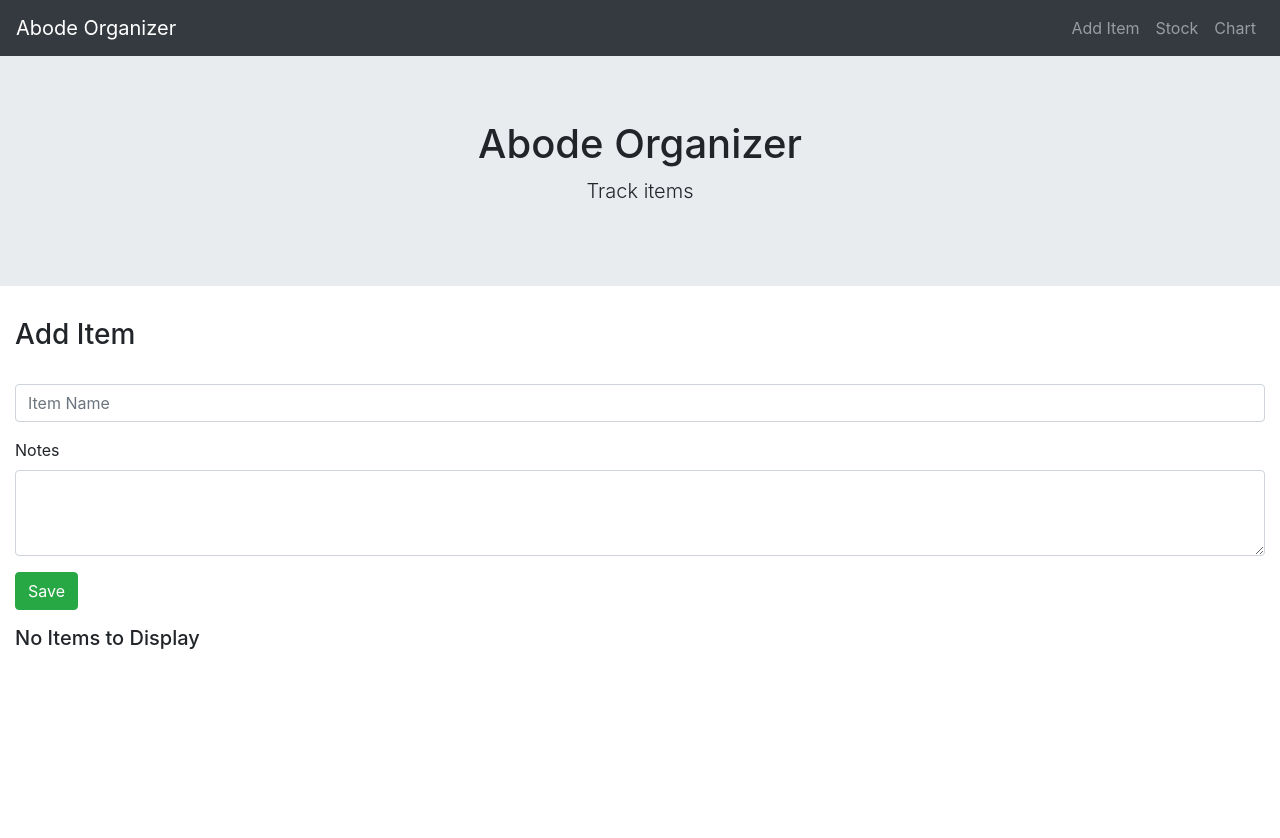
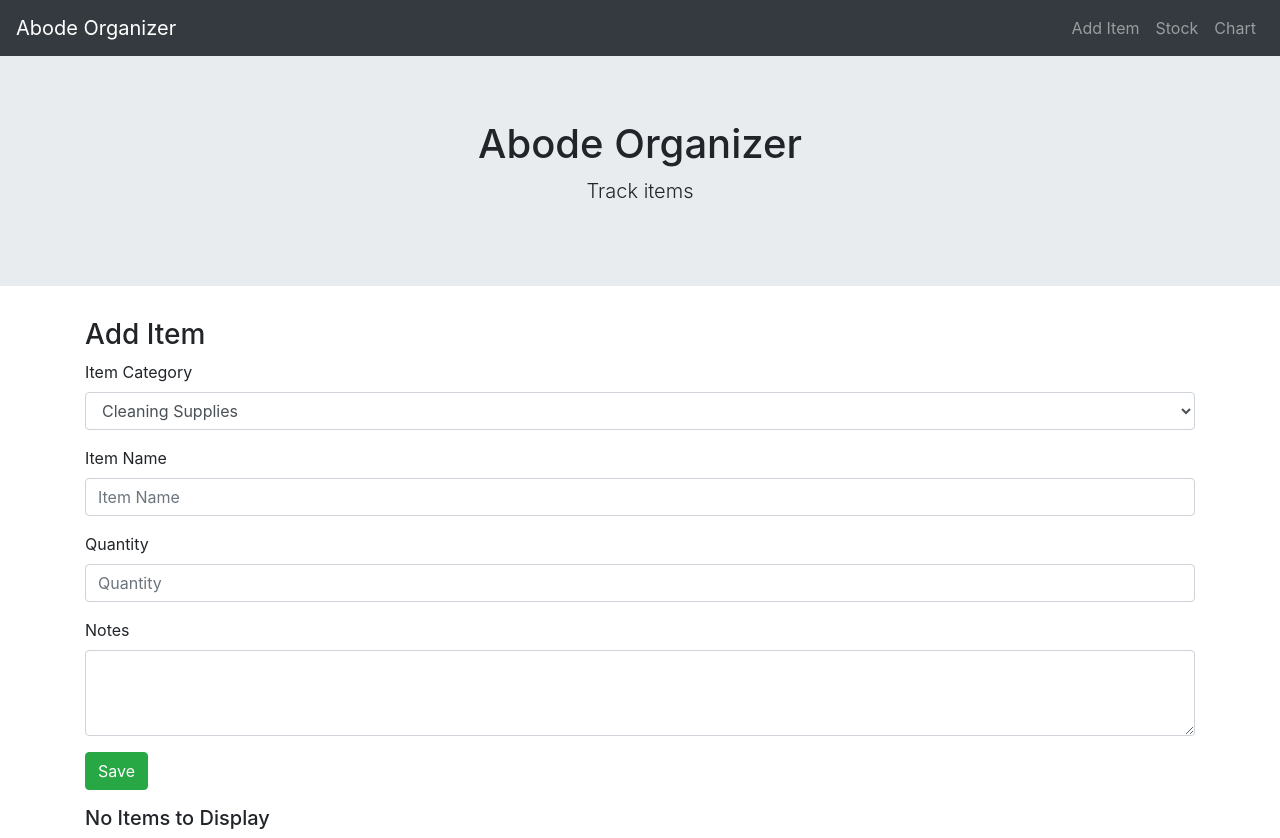
Before and after one commit to missybarringer/Project-3, a React (Create React App) app in the folder client/: page /additem in a window 1280 px wide. Before the commit the page ends 800 px from the top, so only its background shows below. Built offline with nearby package versions, Linux system fonts and the light colour scheme.

Commit message:
additem and saved items pages aligned with model

```diff
--- a/client/src/components/LoginNav.js
+++ b/client/src/components/LoginNav.js
@@ -9,8 +9,8 @@ const LoginNav = () => {
             <Navbar.Toggle />
             <Navbar.Collapse className="justify-content-end">
                 <Nav className="align-right">
-                    <Nav.Link href="/additem">Login</Nav.Link>
-                    <Nav.Link href="/stock">Signup</Nav.Link>
+                    <Nav.Link href="/login">Login</Nav.Link>
+                    <Nav.Link href="/signup">Signup</Nav.Link>
                 </Nav>
             </Navbar.Collapse>
         </Navbar>
--- a/client/src/pages/AddItem.js
+++ b/client/src/pages/AddItem.js
@@ -17,6 +17,19 @@ class Search extends Component {
         });
     };
 
+    displayItem = event => {
+        event.preventDefault();
+        // if (this.state.query) {
+        //     API.searchGoogle(this.state.query)
+        //         .then(res => {
+        //             console.log(res.data.items);
+        //             this.setState({ books: res.data.items })
+        //         })
+        //         // .then(res => this.loadBooks())
+        //         .catch(err => console.log(err));
+        // }
+    };
+
     saveBtn = (id, category, name, quantity, notes) => {
         API.saveItem({
             _id: id,
@@ -25,19 +38,29 @@ class Search extends Component {
             quantity: quantity,
             notes: notes
         })
-            .then(res => console.log("Item saved", res))
+            .then(res => alert("Item saved", res))
             .catch(err => console.log(err));
     }
 
     render() {
         return (
-            <Container fluid>
+            <Container>
                 <Row>
-                    <Col size="md-12">
+                    <Col size="md-4">
                         <h3>Add Item</h3>
                         <Form>
-                            <Form.Group controlId="formGroupItem">
-                                <Form.Label></Form.Label>
+                            <Form.Group controlId="formCategory">
+                                <Form.Label>Item Category</Form.Label>
+                                <Form.Control as="select">
+                                    <option>Cleaning Supplies</option>
+                                    <option>General Household</option>
+                                    <option>Groceries</option>
+                                    <option>Auto</option>
+                                    <option>Bills</option>
+                                </Form.Control>
+                            </Form.Group>
+                            <Form.Group controlId="formName">
+                                <Form.Label>Item Name</Form.Label>
                                 <Form.Control
                                     type="text"
                                     placeholder="Item Name"
@@ -46,7 +69,14 @@ class Search extends Component {
                                     onChange={this.handleInputChange}
                                 />
                             </Form.Group>
-                            <Form.Group controlId="exampleForm.ControlTextarea1">
+                            <Form.Group controlId="formNotes">
+                                <Form.Label>Quantity</Form.Label>
+                                <Form.Control
+                                    type="number"
+                                    placeholder="Quantity"
+                                />
+                            </Form.Group>
+                            <Form.Group controlId="formNotes">
                                 <Form.Label>Notes</Form.Label>
                                 <Form.Control
                                     as="textarea"
@@ -57,7 +87,7 @@ class Search extends Component {
                                 variant="success"
                                 type="submit"
                                 // disabled={!(this.state.query)}
-                                onClick={this.saveBtn}
+                                onClick={this.displayItem}
                             >
                                 Save
                             </Button>
@@ -78,6 +108,7 @@ class Search extends Component {
                                         name={item.name}
                                         quantity={item.quantity}
                                         notes={item.notes}
+                                        btnFunc={this.saveBtn}
                                     />
                                 ))}
                             </div>
--- a/client/src/pages/SavedItems.js
+++ b/client/src/pages/SavedItems.js
@@ -3,7 +3,7 @@ import { Col, Row, Container } from "react-bootstrap";
 import API from "../utils/ItemAPI"
 import Item from '../components/Item';
 
-class Saved extends Component {
+class SavedItems extends Component {
     state = {
         items: []
     };
@@ -32,9 +32,9 @@ class Saved extends Component {
 
     render() {
         return (
-            <Container fluid>
+            <Container>
                 <Row>
-                    <Col size="md-12">
+                    <Col size="md-4">
                         {this.state.items.length ? (
                             <div>
                                 <h5>Saved Items</h5>
@@ -43,17 +43,16 @@ class Saved extends Component {
                                         key={item._id}
                                         label="Delete"
                                         id={item._id}
-                                        title={item.title}
-                                        authors={item.authors}
-                                        description={item.description}
-                                        link={item.link}
-                                        image={item.image}
+                                        category={item.category}
+                                        name={item.name}
+                                        quantity={item.quantity}
+                                        notes={item.notes}
                                         btnFunc={() => this.deleteBtn(item._id)}
                                     />
                                 ))}
                             </div>
                         ) : (
-                                <h5>No items saved</h5>
+                                <h5>No Items Saved</h5>
                             )}
                     </Col>
                 </Row>
@@ -63,4 +62,4 @@ class Saved extends Component {
     }
 }
 
-export default Saved;
+export default SavedItems;
```
Also changed, not shown: client/src/App.js (+10 -3 lines), client/src/pages/Signup.js (added).
